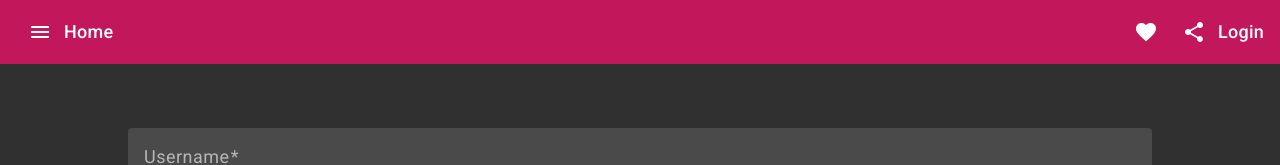
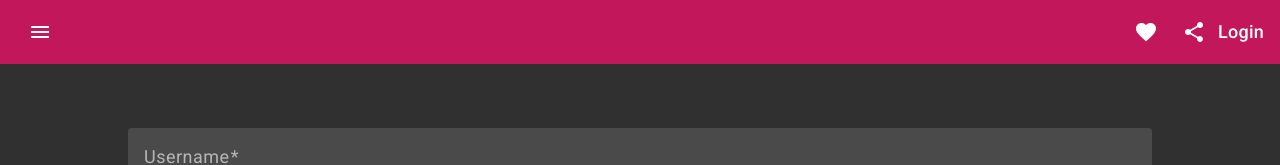
Before and after one commit to vincent-inc/v-console, an Angular app: page /login in a window 1280 px wide. Shown: the top 165 px of the page. Built offline with nearby package versions, Linux system fonts and the light colour scheme; no server answers.

Commit message:
add cookie and fix UserProfile model

```diff
--- a/package.json
+++ b/package.json
@@ -20,6 +20,7 @@
     "@angular/platform-browser": "^15.2.0",
     "@angular/platform-browser-dynamic": "^15.2.0",
     "@angular/router": "^15.2.0",
+    "ngx-cookie-service": "^15.0.0",
     "rxjs": "~7.8.0",
     "tslib": "^2.3.0",
     "zone.js": "~0.12.0"
--- a/src/app/app.component.html
+++ b/src/app/app.component.html
@@ -1,3 +1,5 @@
+<router-outlet></router-outlet>
+
 <mat-drawer-container style="height: 100%; width: 100%;" autosize>
     <mat-drawer #drawer  mode="side">
       <app-side-drawer></app-side-drawer>
--- a/src/app/app.component.ts
+++ b/src/app/app.component.ts
@@ -1,5 +1,6 @@
 import { Component } from '@angular/core';
 import { AuthenticatorService } from './shared/service/Authenticator.service';
+import { Router } from '@angular/router';
 
 @Component({
   selector: 'app-root',
@@ -9,5 +10,6 @@ import { AuthenticatorService } from './shared/service/Authenticator.service';
 export class AppComponent {
   title = 'v-console';
 
-  constructor() {}
+  constructor(private router: Router) {}
+
 }
--- a/src/app/header/header.component.html
+++ b/src/app/header/header.component.html
@@ -2,8 +2,6 @@
   <button mat-icon-button aria-label="Example icon-button with menu icon" (click)="drawer?.toggle()">
     <mat-icon>menu</mat-icon>
   </button>
-
-  <span style="cursor: pointer;" routerLink="home">Home</span>
 
   <span class="spacer"></span>
   <button mat-icon-button aria-label="Example icon-button with heart icon">
--- a/src/app/header/header.component.ts
+++ b/src/app/header/header.component.ts
@@ -14,7 +14,7 @@ export class HeaderComponent implements OnInit {
   @Input()
   drawer?: MatDrawer;
 
-  constructor(public authenticatorService: AuthenticatorService, public router: Router) { }
+  constructor(public authenticatorService: AuthenticatorService, private router: Router) { }
 
   ngOnInit() {
     this.authenticatorService.isLoginCallWithReroute();
--- a/src/app/shared/model/Authenticator.model.ts
+++ b/src/app/shared/model/Authenticator.model.ts
@@ -20,6 +20,7 @@ export interface UserProfile {
     city:        string;
     state:       string;
     zip:         string;
+    alias:       string;
 }
 
 export interface UserRole {
```
Also changed, not shown: src/app/app-routing.module.ts (+14 -0 lines), 1 other file (tests, documents, lock files or other folders).
